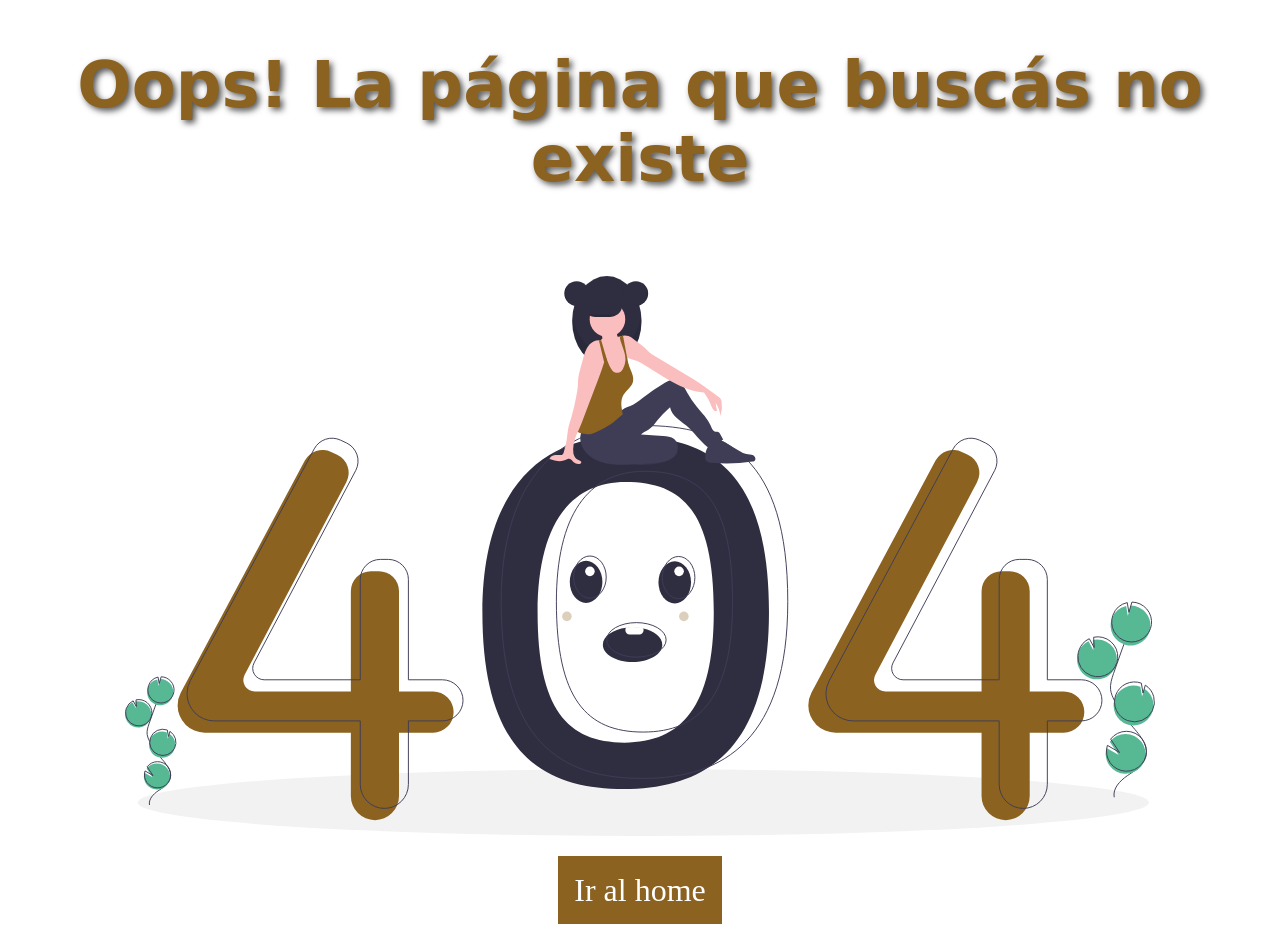
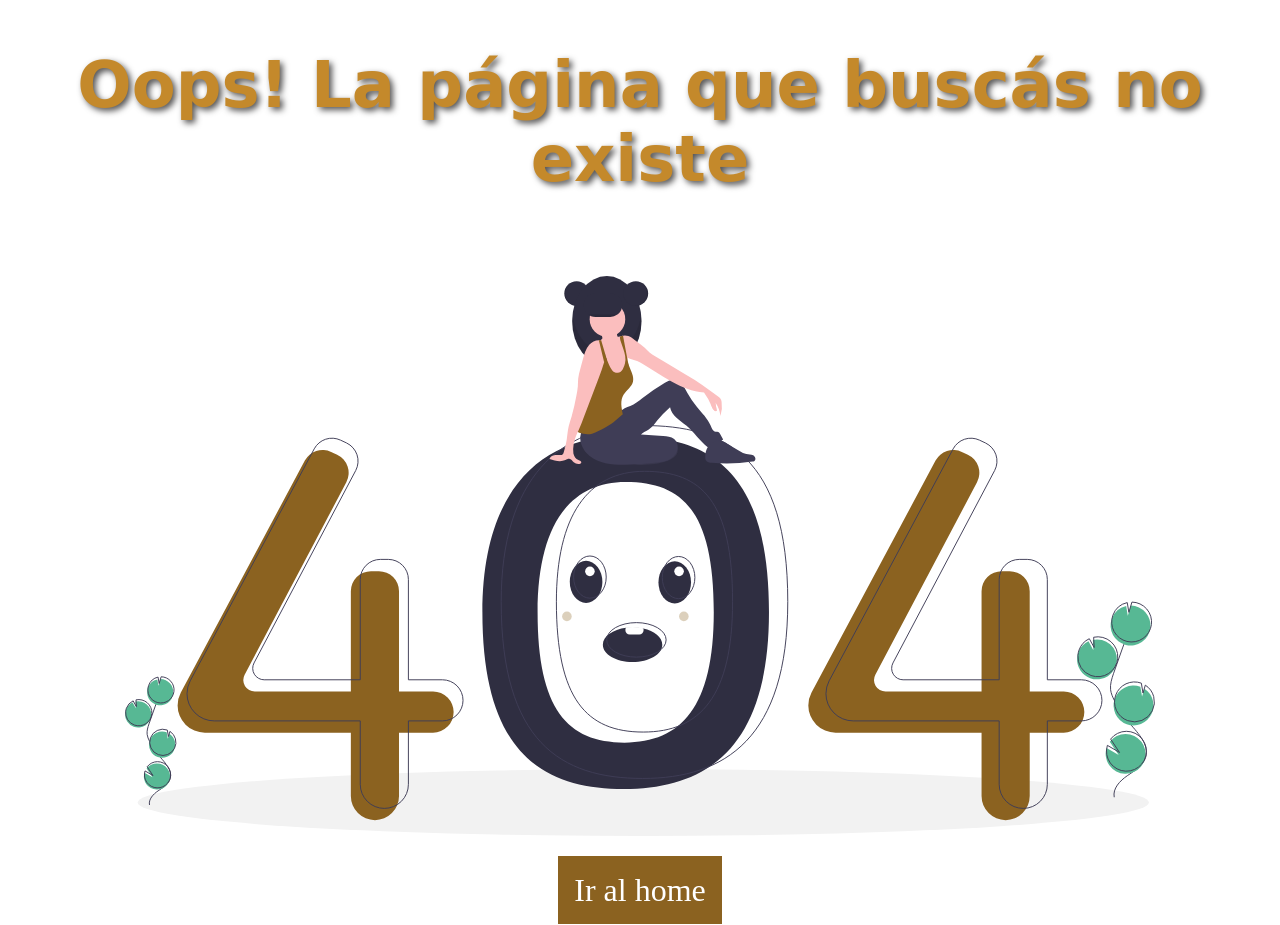
Before and after one commit to nachogxnz/clase_github, a website: page pages/error.html in a window 1280 px wide. Drawn offline with Linux system fonts and the light colour scheme; a web font is replaced by a local one.

Commit message:
[UPDATE] Se actualizaron los estilos

```diff
--- a/scss/_mixins.scss
+++ b/scss/_mixins.scss
@@ -1,5 +1,5 @@
 @mixin headingStyle {
-    color:#8b6220;
+    color:#c4892b;
     text-align: center;
     font-family: 'Kaushan Script', cursive;
     clear: both;
```
Also changed, not shown: css/index.css.
